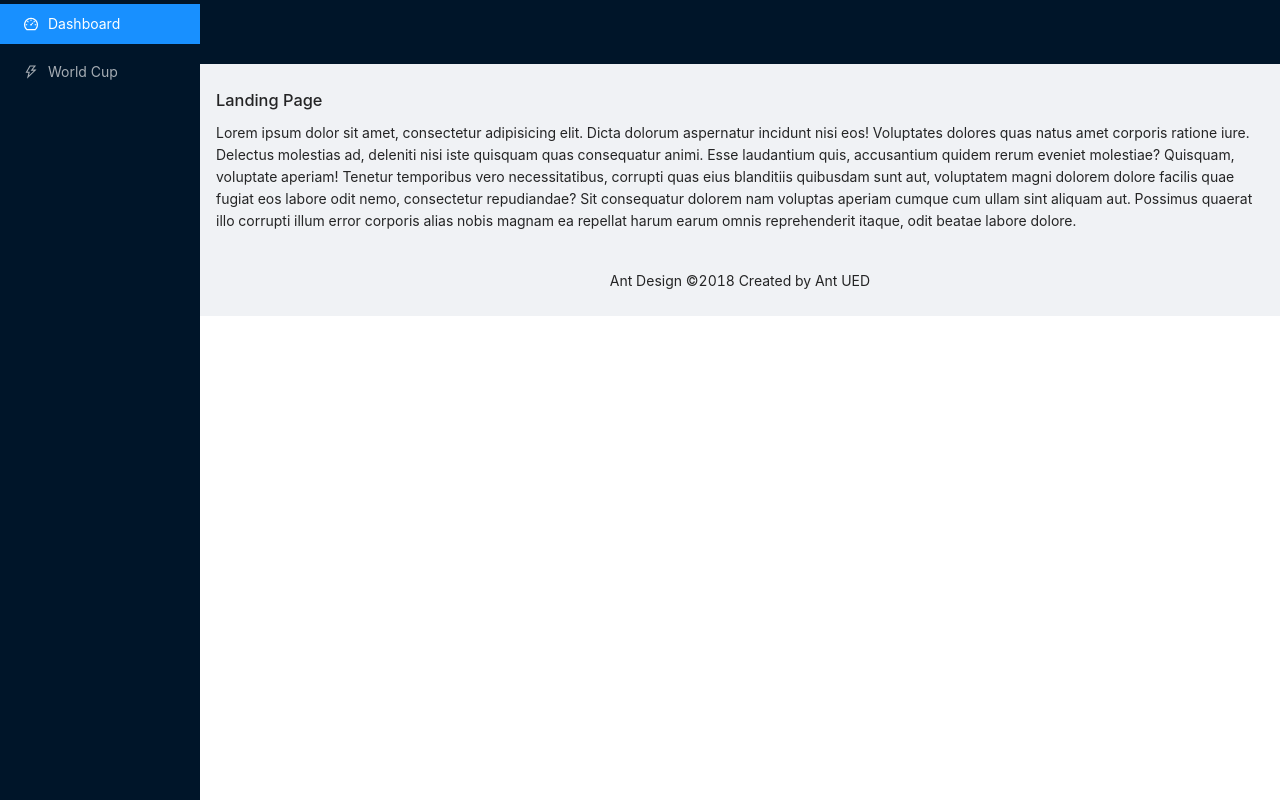
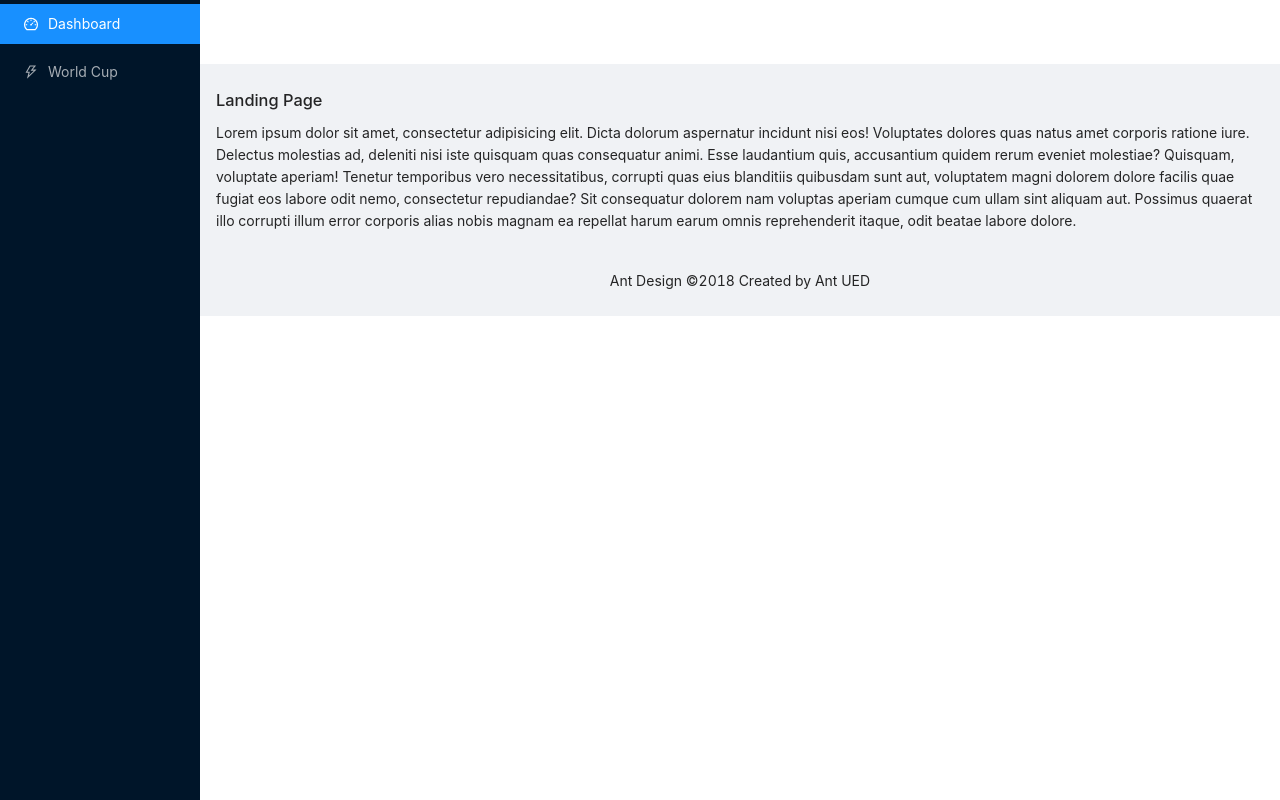
Before and after one commit to chanurholis/mebe, a Next.js app: page / in a window 1280 px wide. Built offline with nearby package versions, Linux system fonts and the light colour scheme.

Commit message:
feat: add class css

```diff
--- a/styles/globals.css
+++ b/styles/globals.css
@@ -19,8 +19,19 @@ a {
   html {
     color-scheme: dark;
   }
+
   body {
     color: white;
     background: black;
   }
 }
+
+#components-layout-demo-side .logo {
+  height: 32px;
+  margin: 16px;
+  background: rgba(255, 255, 255, 0.3);
+}
+
+.site-layout .site-layout-background {
+  background: #fff;
+}
```
